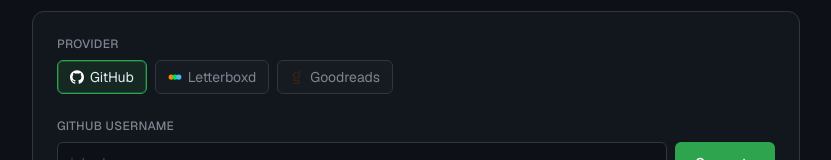
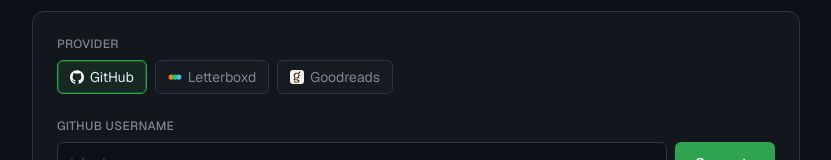
Before and after one commit to soorajnair19/Pulse, a Next.js app: page / in a window 1280 px wide. Shown: the part 165-325 px from the top of the page, without its empty margins (224-1055 px from the left). Built offline with nearby package versions, Linux system fonts and the light colour scheme; no server answers.

Commit message:
Use a light-background Goodreads icon so the tab mark stays visible.

```diff
--- a/components/playground/ProviderIcon.tsx
+++ b/components/playground/ProviderIcon.tsx
@@ -8,7 +8,8 @@
 const ICON_SRC: Record<ProviderId, string> = {
   github: "/providers/github.svg",
   figma: "/providers/figma.svg",
-  goodreads: "/providers/goodreads.svg",
+  // Light plate variant — brown g alone disappears on dark tab chrome.
+  goodreads: "/providers/goodreads-light.svg",
   letterboxd: "/providers/letterboxd.svg",
 };
 
```
Also changed, not shown: public/providers/goodreads-light.svg (added).
